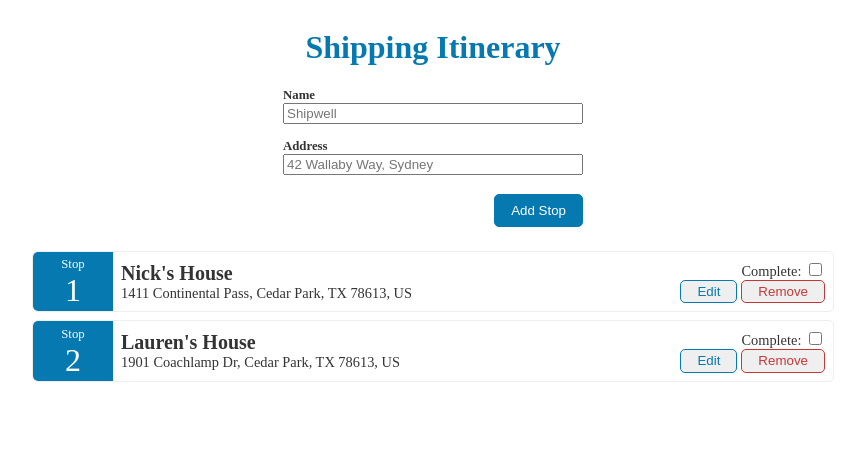
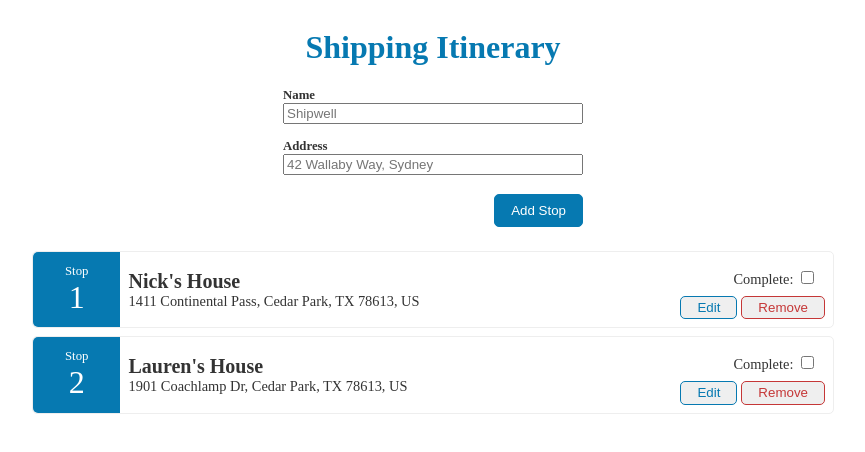
Before and after one commit to nickroberts404/shipwell-project, a React app: page / in a window 1280 px wide. Shown: the top 452 px of the page, without its empty margins (207-1072 px from the left). Built offline with nearby package versions, Linux system fonts and the light colour scheme; the HTML template or start-up script is replaced by a standard one.

Commit message:
Added color variables and media-queries for ./ItineraryItem

```diff
--- a/src/components/Form.js
+++ b/src/components/Form.js
@@ -1,5 +1,6 @@
 import React, { useState, useEffect } from 'react';
 import styled from 'styled-components';
+import { primaryColor } from '../styleVariables';
 import FormField from './FormField';
 import axios from 'axios';
 
@@ -83,7 +84,7 @@ const StyledForm = styled.form`
 	width: 100%;
 `;
 const SubmitButton = styled.button`
-	border: 1px solid #0679b1;
+	border: 1px solid ${primaryColor};
 	border-radius: 5px;
 	align-self: flex-end;
 	cursor: pointer;
@@ -91,10 +92,10 @@ const SubmitButton = styled.button`
 	margin-top: 0.25rem;
 	outline: none;
 	color: #fff;
-	background: #0679b1;
+	background: ${primaryColor};
 	&:hover {
 		background: #fff;
-		color: #0679b1;
+		color: ${primaryColor};
 	}
 `;
 
--- a/src/components/FormField.js
+++ b/src/components/FormField.js
@@ -1,5 +1,6 @@
 import React from 'react';
 import styled from 'styled-components';
+import { dangerColor } from '../styleVariables';
 
 const FormField = ({ value, placeholder, update, error, label }) => {
 	const onChange = (e) => update(e.target.value);
@@ -29,7 +30,7 @@ const Text = styled.div`
 	font-size: 0.8rem;
 `;
 const Error = styled.div`
-	color: red;
+	color: ${dangerColor};
 	font-size: 0.8rem;
 	height: 15px;
 	align-self: flex-end;
--- a/src/components/FormUpdate.js
+++ b/src/components/FormUpdate.js
@@ -1,7 +1,7 @@
 import React from 'react';
 import styled from 'styled-components';
 import { useDispatch } from 'react-redux';
-import { updateStop, deleteStop } from '../actions';
+import { updateStop } from '../actions';
 import Form from './Form';
 
 const FormUpdate = ({ id, name, address, setEditing }) => {
--- a/src/components/Header.js
+++ b/src/components/Header.js
@@ -1,5 +1,6 @@
 import React from 'react';
 import styled from 'styled-components';
+import { primaryColor } from '../styleVariables';
 const Header = () => {
 	return (
 		<Container>
@@ -9,7 +10,7 @@ const Header = () => {
 };
 
 const Container = styled.header`
-	color: #0679b1;
+	color: ${primaryColor};
 `;
 
 export default Header;
--- a/src/components/ItineraryItem.js
+++ b/src/components/ItineraryItem.js
@@ -1,7 +1,8 @@
 import React, { useState } from 'react';
 import { useDispatch } from 'react-redux';
 import styled from 'styled-components';
-import { deleteStop } from '../actions';
+import { updateStop, deleteStop } from '../actions';
+import { primaryColor, dangerColor, completeColor } from '../styleVariables';
 import FormUpdate from './FormUpdate';
 
 const ItineraryItem = ({ id, stopNum, name, address, complete }) => {
@@ -12,7 +13,7 @@ const ItineraryItem = ({ id, stopNum, name, address, complete }) => {
 	const toggleEditing = () => setEditing(!editing);
 	return (
 		<Container>
-			<StopNumber>
+			<StopNumber complete={complete}>
 				Stop <span>{stopNum}</span>
 			</StopNumber>
 			<MiddleSection>
@@ -33,10 +34,10 @@ const ItineraryItem = ({ id, stopNum, name, address, complete }) => {
 					</CompleteLabel>
 				</Top>
 				<Bottom>
-					<StyledButton color="#0679b1" onClick={toggleEditing}>
+					<StyledButton color={primaryColor} onClick={toggleEditing}>
 						{editing ? 'Cancel' : 'Edit'}
 					</StyledButton>
-					<StyledButton color="#c53737" onClick={removeStop}>
+					<StyledButton color={dangerColor} onClick={removeStop}>
 						Remove
 					</StyledButton>
 				</Bottom>
@@ -52,28 +53,32 @@ const Container = styled.div`
 	width: 90%;
 	max-width: 50rem;
 	margin-bottom: 0.5rem;
-	overflow: hidden;
+	@media (max-width: 500px) {
+		flex-direction: column;
+	}
 `;
 const StopNumber = styled.div`
 	display: flex;
 	flex-direction: column;
 	align-items: center;
 	justify-content: center;
-	width: 5rem;
 	color: white;
-	background: #0679b1;
+	background: ${(props) => (props.complete ? completeColor : primaryColor)};
 	border-radius: 5px 0 0 5px;
 	font-size: 0.8rem;
-	padding-top: 0.2rem;
+	padding: 0.2rem 2rem;
 	span {
 		font-size: 2rem;
 	}
-	margin-right: 0.5rem;
+	@media (max-width: 500px) {
+		border-radius: 5px 5px 0 0;
+	}
 `;
 const MiddleSection = styled.div`
 	display: flex;
 	align-items: center;
 	flex-grow: 1;
+	padding: 0.5rem;
 `;
 const Name = styled.div`
 	font-size: 1.25rem;
@@ -92,9 +97,13 @@ const Top = styled.div`
 	justify-content: flex-end;
 	flex-grow: 1;
 `;
-const Bottom = styled.div``;
+const Bottom = styled.div`
+	display: flex;
+	justify-content: flex-end;
+`;
 const CompleteLabel = styled.label`
 	font-size: 0.9rem;
+	padding: 0.5rem;
 `;
 const StyledButton = styled.button`
 	color: ${(props) => props.color};
--- /dev/null
+++ b/src/styleVariables.js
@@ -0,0 +1,3 @@
+export const primaryColor = '#0679b1';
+export const dangerColor = '#c53737';
+export const completeColor = '#888';
```
